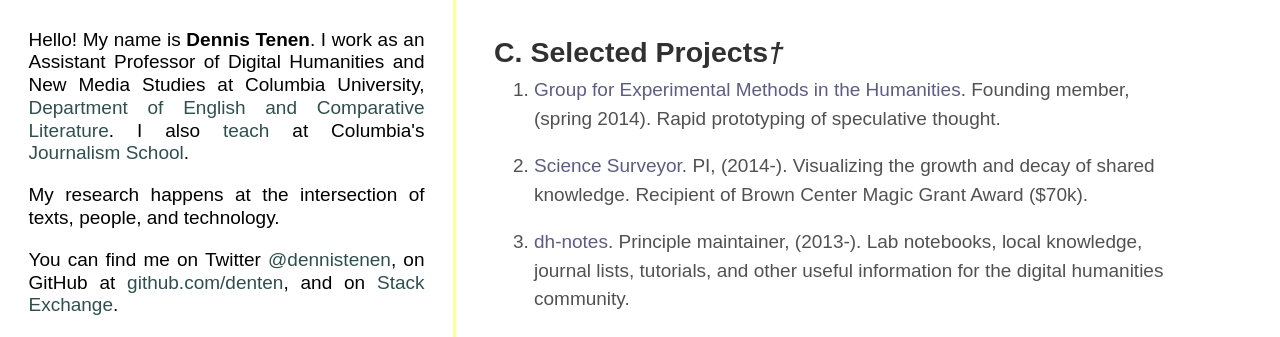
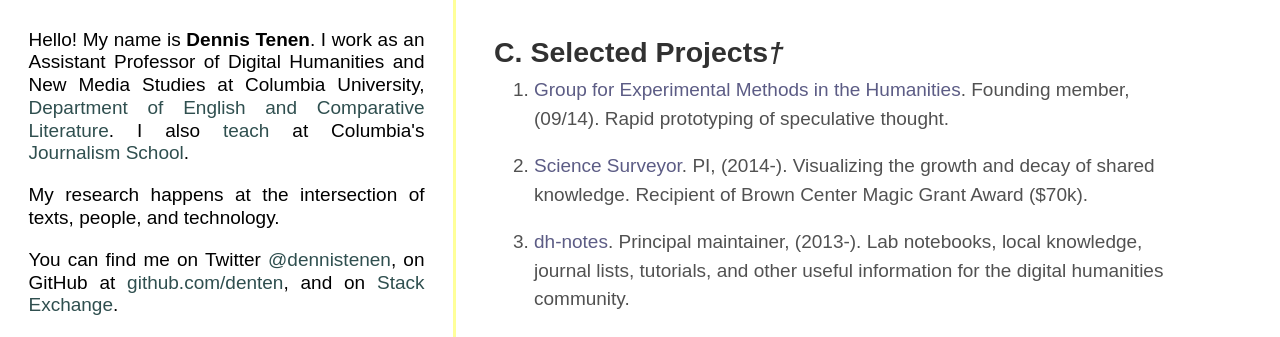
Before and after one commit to denten/denten.github.io, a Jekyll site: the page built from _pages/category-pages/projects.md, in a window 1280 px wide. Shown: the top 337 px of the page. Built offline with Jekyll 4.4.1, drawn with Linux system fonts in a browser that asks for light colours; some web fonts are replaced.

Commit message:
minor fixes

```diff
--- a/_includes/CV/05-projects.md
+++ b/_includes/CV/05-projects.md
@@ -1,12 +1,12 @@
 ## C. Selected Projects*†*
 
 1. [Group for Experimental Methods in the
-   Humanities](http://xpmethod.github.io/). Founding member, (spring 2014). Rapid prototyping of speculative thought.
+   Humanities](http://xpmethod.github.io/). Founding member, (09/14). Rapid prototyping of speculative thought.
 
 1. [Science Surveyor](https://science-surveyor.github.io/). PI, (2014-). Visualizing the growth and decay of shared knowledge. Recipient of
 Brown Center Magic Grant Award ($70k).
 
-1. [dh-notes](https://github.com/denten/dhnotes). Principle maintainer, (2013-). Lab notebooks, local knowledge, journal lists, tutorials, and other useful
+1. [dh-notes](https://github.com/denten/dhnotes). Principal maintainer, (2013-). Lab notebooks, local knowledge, journal lists, tutorials, and other useful
 information for the digital humanities community.
 
 1. [Open Syllabus Project](http://opensyllabusproject.org/). PI, (9/13-8/14) Collecting and analyzing the world's largest corpus of academic
```
Also changed, not shown: _includes/CV/01-header.md (+2 -2 lines), _includes/CV/03-affiliation.md (+12 -9 lines), _includes/CV/04-publications.md (+1 -1 lines), _includes/CV/07-teaching.md (+4 -4 lines), _includes/CV/08-service.md (+1 -1 lines).
